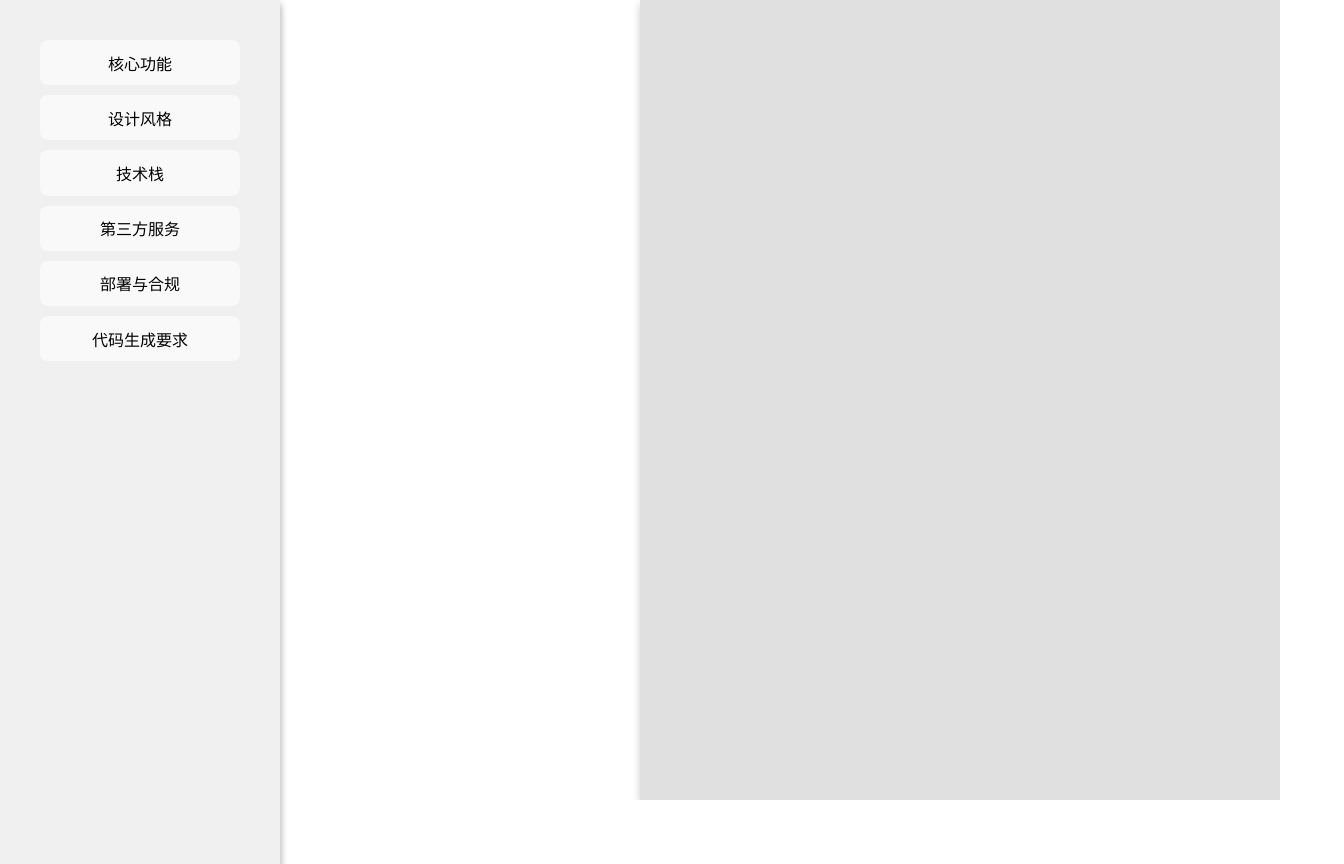
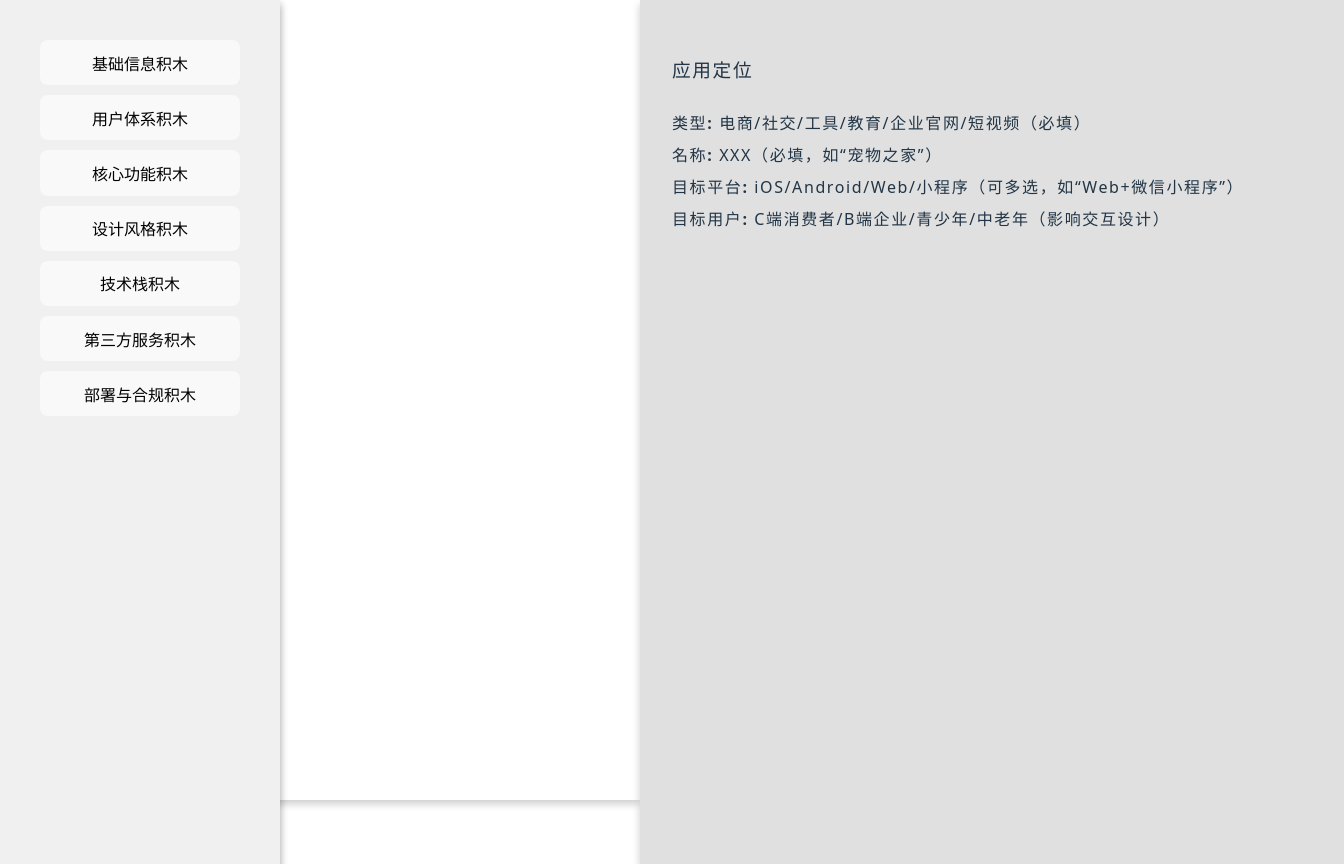
Before and after one commit to MrSong9957/ai_coding_blocks, a React (Vite) app: page / in a window 1280 px wide. Shown: the whole page, 1344 px wide, since content can reach past the window. Before the commit the page ends 800 px from the top, so only its background shows below. Built offline with nearby package versions, Linux system fonts and the light colour scheme.

Commit message:
标签栏与参数绑定

```diff
--- a/src/App.css
+++ b/src/App.css
@@ -86,7 +86,11 @@
   padding-top: 0;
   width: 50vw;
   height: 100vh;
-  padding: 0;
+  padding: 2em; /* 添加内边距 */
+  font-family: system-ui, Avenir, Helvetica, Arial, sans-serif; /* 设置字体 */
+  line-height: 2.0; /* 增加行高 */
+  letter-spacing: 0.1em; /* 增加字间距 */
+  text-align: left; /* 设置文字左对齐 */
   background-color: #e0e0e0;
   box-shadow: 0 4px 8px 0 rgba(0, 0, 0, 0.2);
 }
--- a/src/App.jsx
+++ b/src/App.jsx
@@ -2,27 +2,37 @@ import { useState } from 'react'
 import reactLogo from './assets/react.svg'
 import viteLogo from '/vite.svg'
 import './App.css';
+import data from './data.json';
 
 function App() {
   const [count, setCount] = useState(0);
+  const [selectedCategory, setSelectedCategory] = useState(Object.keys(data)[0]);
 
   return (
     <div style={{ display: 'flex' }}>
       <nav className="sidebar">
         <div className="sidebar">
-          <button>核心功能</button>
-          <button>设计风格</button>
-          <button>技术栈</button>
-          <button>第三方服务</button>
-          <button>部署与合规</button>
-          <button>代码生成要求</button>
+          {Object.keys(data).map((category) => (
+            <button key={category} onClick={() => setSelectedCategory(category)}>
+              {category}
+            </button>
+          ))}
         </div>
       </nav>
       <div className="basket-container">
         {/* 中间篮子内容 */}
       </div>
       <div className="params-container">
-        {/* 右侧参数内容 */}
+        {Object.entries(data[selectedCategory]).map(([section, params]) => (
+          <div key={section}>
+            <h3>{section}</h3>
+            {Object.entries(params).map(([param, description]) => (
+              <div key={param}>
+                <strong>{param}:</strong> {description}
+              </div>
+            ))}
+          </div>
+        ))}
       </div>
     </div>
   );
```
Also changed, not shown: 1 other file (tests, documents, lock files or other folders).
